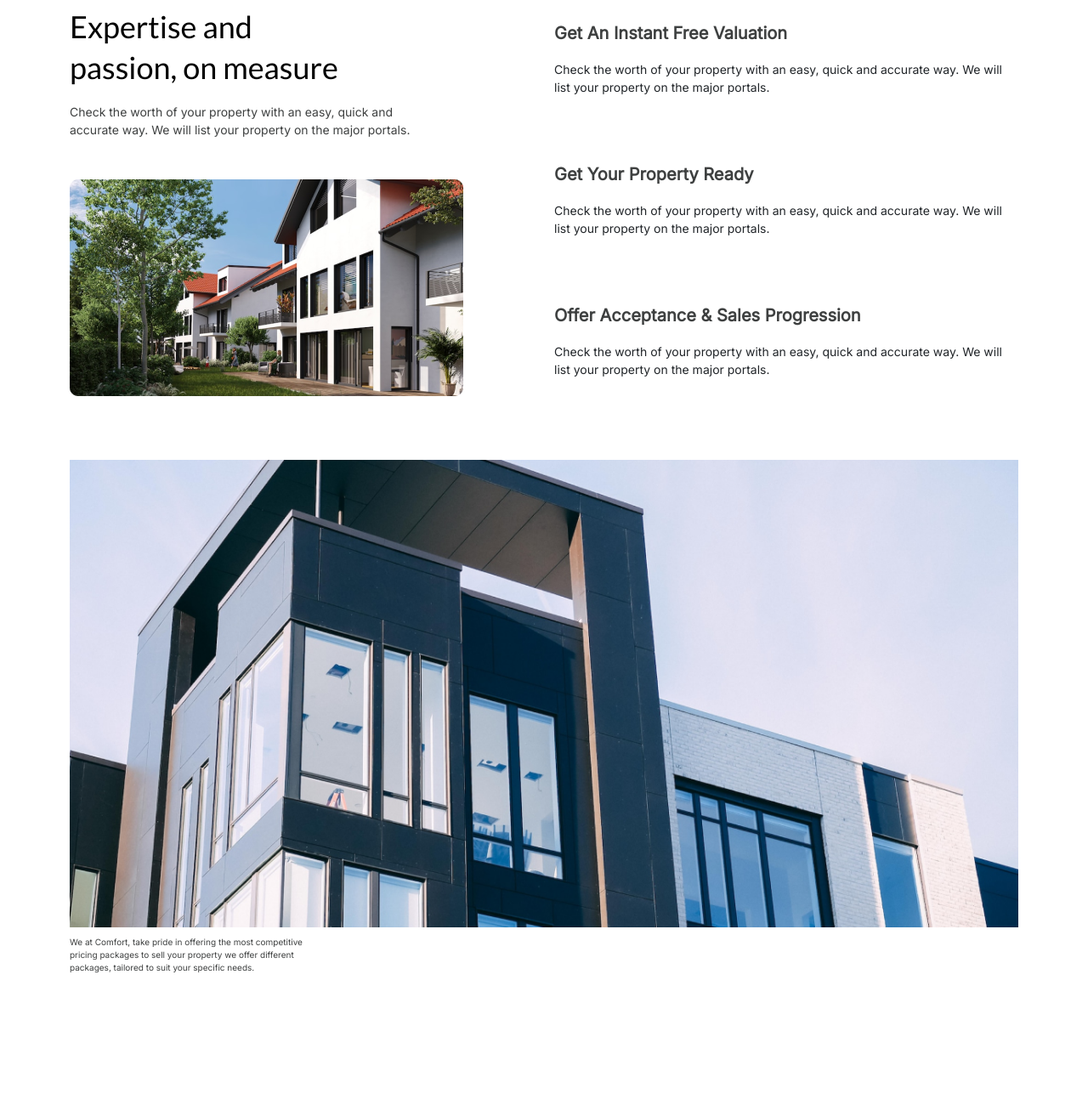
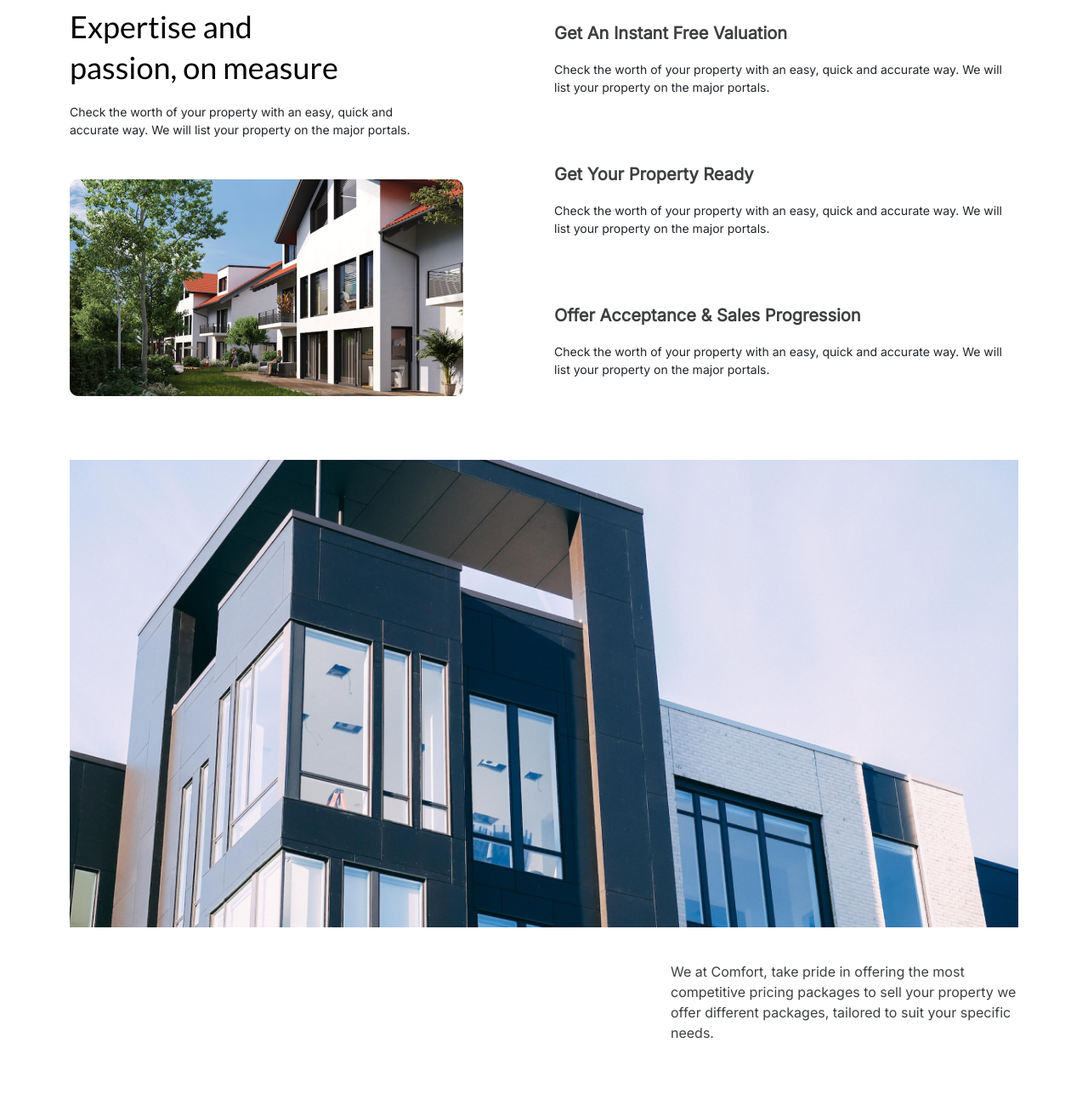
Before and after one commit to iamemmy/Confort-real-estate, a plain HTML site: page Confort-RE/index.html in a window 1280 px wide. Shown: the part 2060-3360 px from the top of the page at 85% size. Drawn offline with nearby package versions, Linux system fonts and the light colour scheme.

Commit message:
update expertise section

```diff
--- a/Confort-RE/styles/style.css
+++ b/Confort-RE/styles/style.css
@@ -315,12 +315,12 @@
   font-family: "Inter";
 }
 #expertise-section .head-text {
-  color: #3E4040;
   font-size: 14px;
 }
 #expertise-section .prop-img {
   margin-top: 10px;
   margin-bottom: 20px;
+  color: #3e4040;
 }
 #expertise-section .services {
   margin-bottom: 40px;
@@ -340,7 +340,7 @@
   position: relative;
   margin-bottom: 90px;
 }
-#expertise-section div .comfort-text p {
+#expertise-section .comfort-text p {
   position: absolute;
   width: 308px;
   height: 80px;
```
Also changed, not shown: 1 other file.
